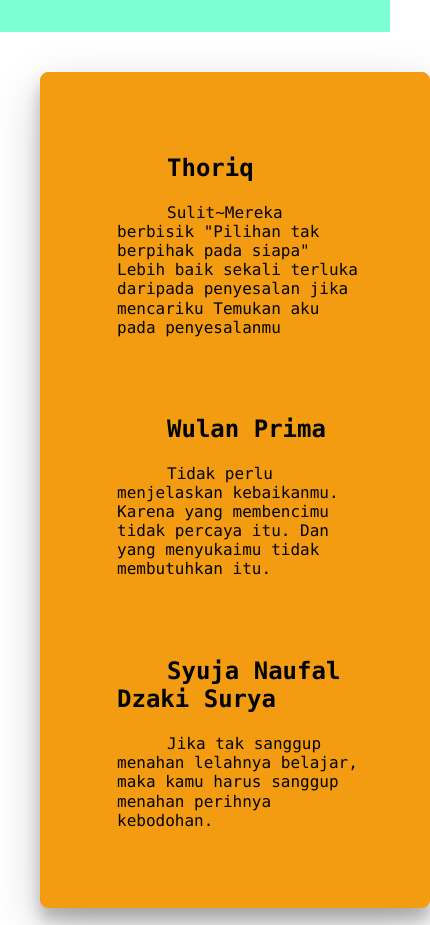
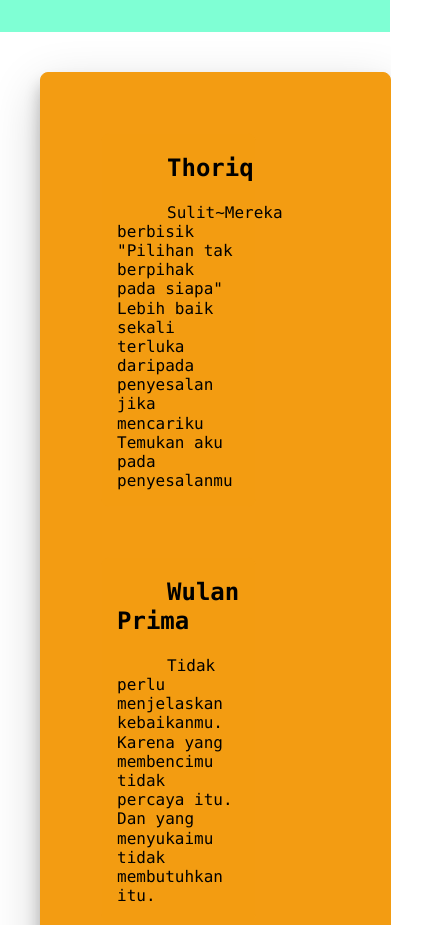
Before and after one commit to kelompokj15/J15_DTS20, a plain HTML site: page index.html in a window 390 px wide. Shown: the part 1000-1925 px from the top of the page, 430 px wide, since content can reach past the window. Drawn offline with Linux system fonts and the light colour scheme.

Commit message:
Update responsive.css

```diff
--- a/responsive.css
+++ b/responsive.css
@@ -1,9 +1,21 @@
 /* tablet */
 @media(max-width: 1000px){
-
+    .extra2 {
+        width: 50%;
+        margin-bottom: 50px;
+    }
+    .container-extra2 {
+        width: 100%;
+    }
 }
 
 /* hp */
 @media(max-width: 670px){
-
+      .extra2 {
+        width: 50%;
+        margin-bottom: 50px;
+    }
+    .container-extra2 {
+        width: 90%;
+    }
 }
```
